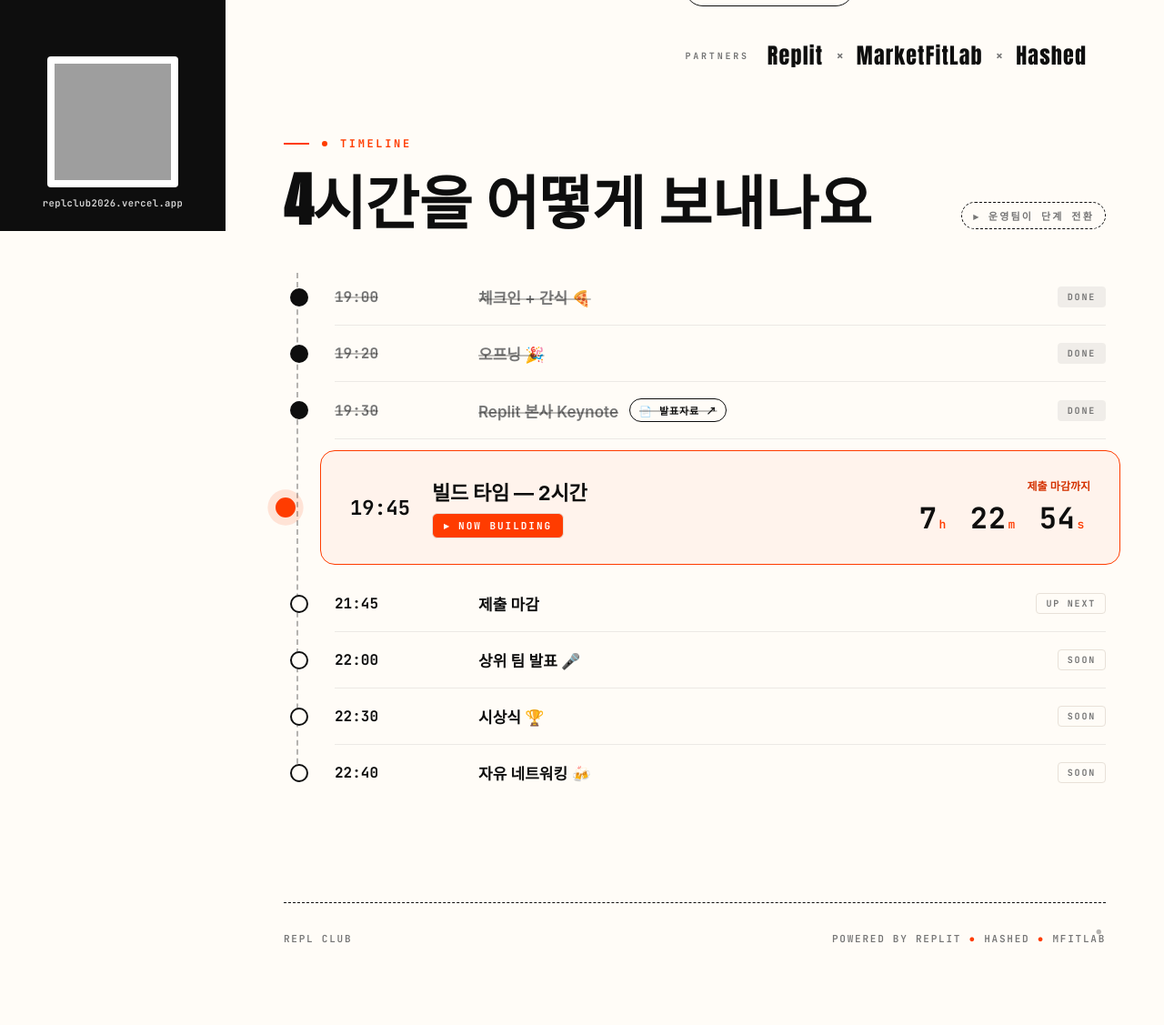
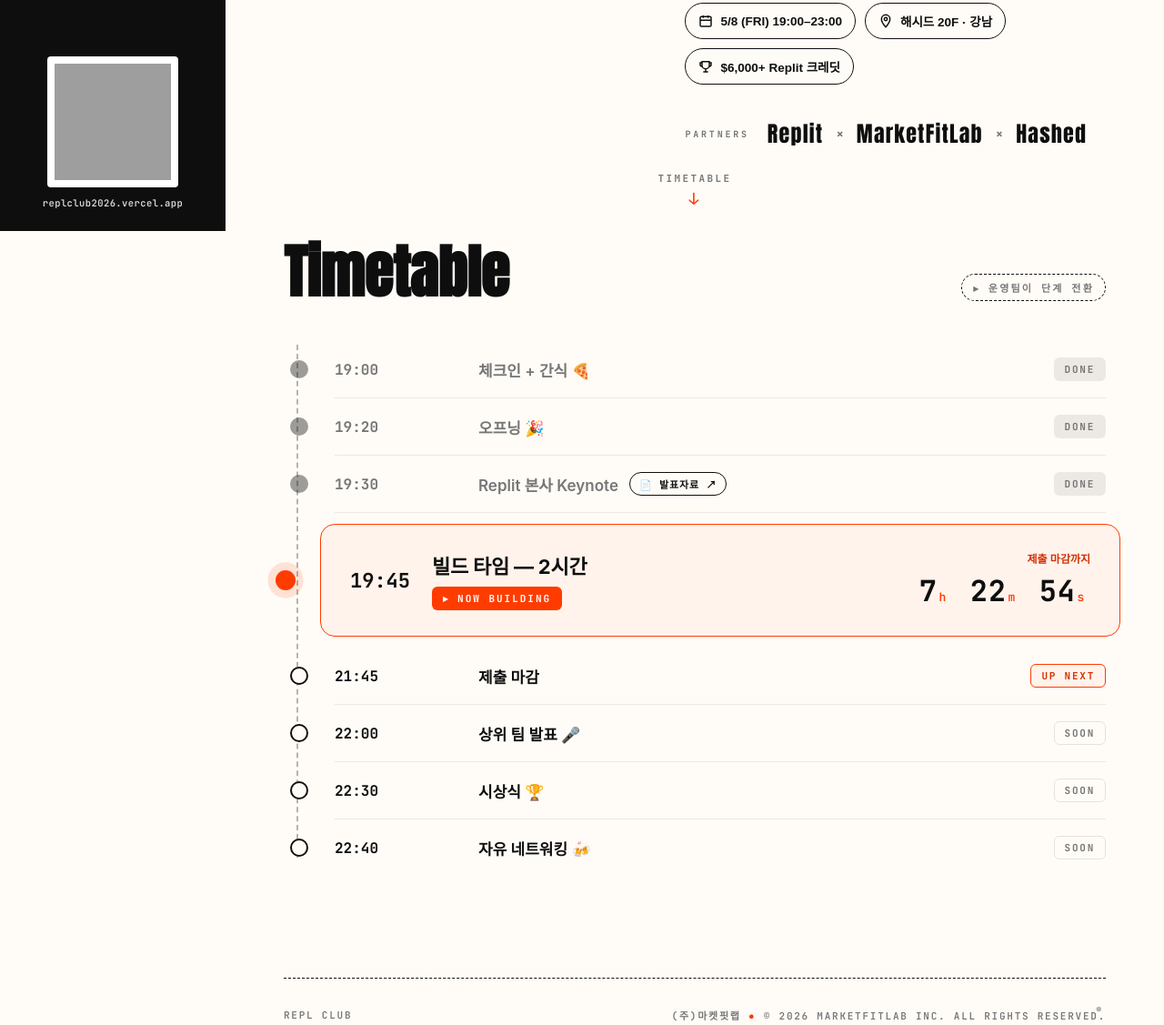
Before and after one commit to MilaKimm/replclub2026, a plain HTML site: page index.html in a window 1280 px wide. Shown: the part 546-1673 px from the top of the page at 91% size. Drawn offline with Linux system fonts and the light colour scheme; grey boxes are pictures that could not be loaded; a web font is replaced by a local one.

Commit message:
feat: 헤드라인 카피 변경 + 타임테이블 가독성 + 스크롤 큐 + 푸터 카피

```diff
--- a/index.html
+++ b/index.html
@@ -33,8 +33,9 @@
         </div>
 
         <h1 class="hero-title">
-          <span class="row">오늘 밤,</span>
-          <span class="row">내 손으로 <span class="accent">만든다.<svg class="underline" viewBox="0 0 240 22" preserveAspectRatio="none"><path d="M4 16 Q 40 4, 90 12 T 180 10 T 236 6"/></svg></span></span>
+          <span class="row">코딩 몰라도 OK</span>
+          <span class="row">말하는대로 만들어지는</span>
+          <span class="row"><span class="accent">REPL CLUB<svg class="underline" viewBox="0 0 240 22" preserveAspectRatio="none"><path d="M4 16 Q 40 4, 90 12 T 180 10 T 236 6"/></svg></span></span>
         </h1>
 
         <div class="hero-loop">
@@ -75,12 +76,16 @@
       </div>
     </section>
 
-    <!-- TIMELINE -->
-    <section class="timeline-wrap">
+    <a class="scroll-cue" href="#timetable">
+      <span class="scroll-cue-text">TIMETABLE</span>
+      <span class="scroll-cue-arrow">↓</span>
+    </a>
+
+    <!-- TIMETABLE -->
+    <section class="timeline-wrap" id="timetable">
       <div class="section-head">
         <div>
-          <div class="eyebrow"><span class="pip"></span> TIMELINE</div>
-          <h2>4시간을 어떻게 보내나요</h2>
+          <h2>Timetable</h2>
         </div>
         <span class="section-tag">▸ 운영팀이 단계 전환</span>
       </div>
@@ -89,17 +94,17 @@
         <div class="tl-item done" data-reveal>
           <div class="tl-time">19:00</div>
           <div class="tl-label">체크인 + 간식 🍕</div>
-          <div class="tl-status">DONE</div>
+          <div class="tl-status" data-status="done">DONE</div>
         </div>
         <div class="tl-item done" data-reveal>
           <div class="tl-time">19:20</div>
           <div class="tl-label">오프닝 🎉</div>
-          <div class="tl-status">DONE</div>
+          <div class="tl-status" data-status="done">DONE</div>
         </div>
         <div class="tl-item done" data-reveal>
           <div class="tl-time">19:30</div>
           <div class="tl-label">Replit 본사 Keynote <a class="tl-link" href="https://replit-douzone-hackathon.replit.app/" target="_blank" rel="noopener">📄 발표자료 ↗</a></div>
-          <div class="tl-status">DONE</div>
+          <div class="tl-status" data-status="done">DONE</div>
         </div>
 
         <div class="tl-item now" data-reveal>
@@ -119,29 +124,29 @@
         <div class="tl-item" data-reveal>
           <div class="tl-time">21:45</div>
           <div class="tl-label">제출 마감</div>
-          <div class="tl-status">UP NEXT</div>
+          <div class="tl-status" data-status="next">UP NEXT</div>
         </div>
         <div class="tl-item" data-reveal>
           <div class="tl-time">22:00</div>
           <div class="tl-label">상위 팀 발표 🎤</div>
-          <div class="tl-status">SOON</div>
+          <div class="tl-status" data-status="soon">SOON</div>
         </div>
         <div class="tl-item" data-reveal>
           <div class="tl-time">22:30</div>
           <div class="tl-label">시상식 🏆</div>
-          <div class="tl-status">SOON</div>
+          <div class="tl-status" data-status="soon">SOON</div>
         </div>
         <div class="tl-item" data-reveal>
           <div class="tl-time">22:40</div>
           <div class="tl-label">자유 네트워킹 🍻</div>
-          <div class="tl-status">SOON</div>
+          <div class="tl-status" data-status="soon">SOON</div>
         </div>
       </div>
     </section>
 
     <footer>
       <div>REPL CLUB</div>
-      <div>POWERED BY REPLIT <span class="dot">●</span> HASHED <span class="dot">●</span> MFITLAB</div>
+      <div>(주)마켓핏랩 <span class="dot">●</span> © 2026 MarketFitLab Inc. All rights reserved.</div>
       <div class="admin-entry"></div>
       <a class="admin-entry-link" href="replclubadmin2026/">ADMIN ↗</a>
     </footer>
--- a/styles.css
+++ b/styles.css
@@ -21,6 +21,7 @@
 
 * { box-sizing: border-box; margin: 0; padding: 0; }
 html, body { height: 100%; }
+html { scroll-behavior: smooth; }
 
 body {
   font-family: 'Pretendard', -apple-system, BlinkMacSystemFont, sans-serif;
@@ -220,10 +221,34 @@ main { margin-left: 248px; min-height: 100vh; position: relative; }
   grid-template-columns: 5fr 6fr;
   gap: 56px;
   align-items: center;
-  margin-bottom: 64px;
+  margin-bottom: 24px;
   position: relative;
 }
-.hero .poster-wrap { max-width: 360px; margin: 0 auto; }
+.hero .poster-wrap { max-width: 320px; margin: 0 auto; }
+
+.scroll-cue {
+  display: flex;
+  flex-direction: column;
+  align-items: center;
+  gap: 6px;
+  margin: 0 0 32px;
+  font-family: 'JetBrains Mono', monospace;
+  font-size: 11px;
+  font-weight: 700;
+  letter-spacing: 0.22em;
+  color: var(--gray);
+  cursor: pointer;
+}
+.scroll-cue-arrow {
+  font-size: 18px;
+  line-height: 1;
+  color: var(--orange);
+  animation: scrollBounce 1.6s ease-in-out infinite;
+}
+@keyframes scrollBounce {
+  0%, 100% { transform: translateY(0); }
+  50% { transform: translateY(6px); }
+}
 .poster-wrap {
   position: relative; z-index: 1;
   transform: rotate(-2.2deg);
@@ -376,8 +401,10 @@ main { margin-left: 248px; min-height: 100vh; position: relative; }
   border: 2.5px solid var(--ink);
   z-index: 2;
 }
-.tl-item.done::before { background: var(--ink); }
-.tl-item.done .tl-time, .tl-item.done .tl-label { color: var(--gray); text-decoration: line-through; text-decoration-thickness: 1.5px; text-decoration-color: rgba(0,0,0,0.25); }
+.tl-item.done::before { background: var(--ink); opacity: 0.4; }
+.tl-item.done { opacity: 0.55; }
+.tl-item.done .tl-time, .tl-item.done .tl-label { color: var(--gray); }
+.tl-item.done .tl-link { opacity: 1; }
 
 .tl-item.now {
   background: var(--orange-pale);
@@ -447,15 +474,28 @@ main { margin-left: 248px; min-height: 100vh; position: relative; }
 .tl-item.done .tl-link { text-decoration: none; color: var(--ink); }
 .tl-status {
   font-family: 'JetBrains Mono', monospace;
-  font-size: 10px; font-weight: 700;
-  letter-spacing: 0.18em;
+  font-size: 11px; font-weight: 700;
+  letter-spacing: 0.16em;
+  text-transform: uppercase;
+  padding: 5px 11px;
+  border-radius: 6px;
+  white-space: nowrap;
+}
+.tl-status[data-status="done"] {
+  background: rgba(14,14,14,0.08);
   color: var(--gray);
-  text-transform: uppercase;
-  padding: 4px 10px;
-  border: 1px solid var(--line);
-  border-radius: 4px;
+  border: 1.5px solid transparent;
 }
-.tl-item.done .tl-status { background: rgba(14,14,14,0.06); border-color: transparent; }
+.tl-status[data-status="next"] {
+  background: var(--orange-pale);
+  color: var(--orange-deep);
+  border: 1.5px solid var(--orange);
+}
+.tl-status[data-status="soon"] {
+  background: var(--paper);
+  color: var(--gray);
+  border: 1.5px solid var(--line);
+}
 
 /* ============ INFO CARDS ============ */
 .info-grid {
```
Also changed, not shown: board.html (+1 -1 lines), info.html (+1 -1 lines), qa.html (+1 -1 lines).
